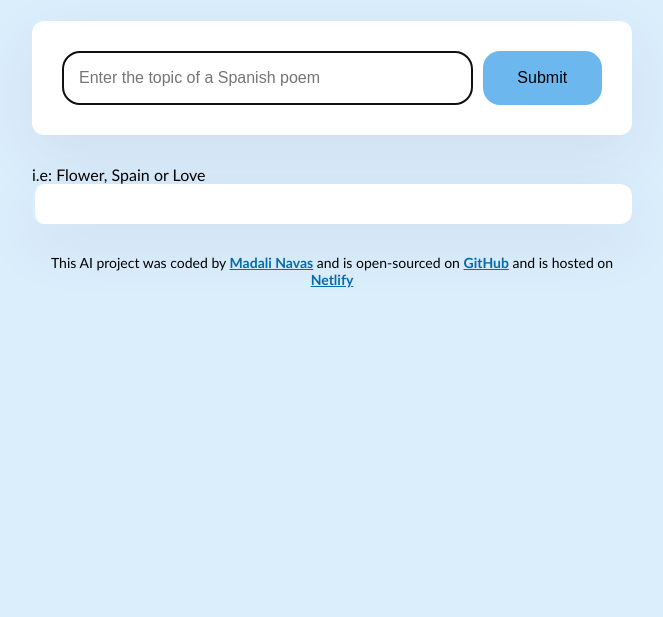
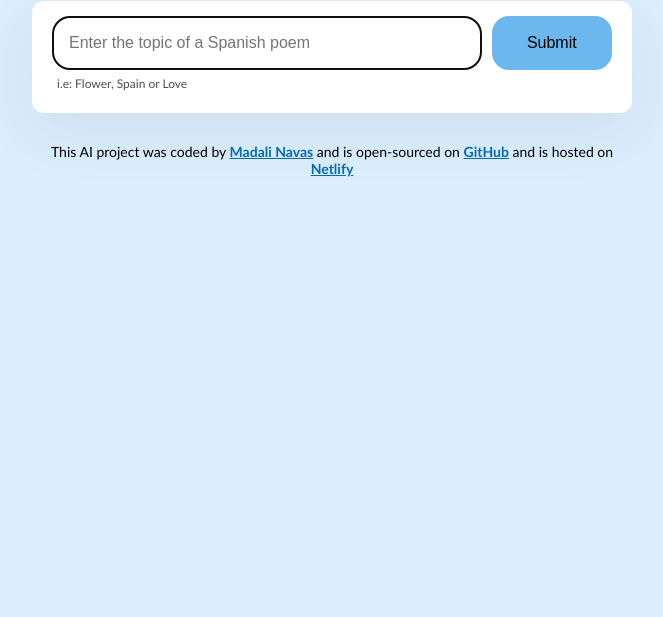
Before and after one commit to Bpmodele/spanish-poems-generator, a plain HTML site: page index.html in a window 1280 px wide. Shown: the part 183-800 px from the top of the page, without its empty margins (308-971 px from the left). Drawn offline with nearby package versions, Linux system fonts and the light colour scheme.

Commit message:
Changed some CSS style

```diff
--- a/src/style.css
+++ b/src/style.css
@@ -7,7 +7,7 @@ a {
   color: #046baf;
 }
 .container {
-  margin: 120px auto;
+  margin: 100px auto;
   max-width: 600px;
 }
 
@@ -23,13 +23,23 @@ h1 {
   color: #272044;
 }
 
+.form-container {
+  background-color: white;
+  margin-bottom: 30px;
+  border-radius: 12px;
+  padding: 15px 20px;
+  box-shadow: 0px 20px 60px rgba(65, 50, 100, 0.08);
+}
+
 form {
-  padding: 30px;
-  background-color: white;
-  box-shadow: 0px 20px 60px rgba(65, 50, 100, 0.08);
-  border-radius: 12px;
   display: flex;
-  margin-bottom: 30px;
+}
+
+.hint {
+  line-height: 1.5;
+  margin: 5px;
+  opacity: 0.7;
+  font-size: 12px;
 }
 
 .instructions {
@@ -62,6 +72,10 @@ form {
   border-radius: 12px;
 }
 
+.hidden {
+  display: none;
+}
+
 .poem strong {
   color: #046baf;
 }
@@ -71,3 +85,13 @@ footer {
   font-size: 14px;
   margin-top: 30px;
 }
+
+.blink {
+  animation: blink-animation 1s steps(5, start) infinite;
+}
+
+@-webkit-keyframes blink-animation {
+  to {
+    visibility: hidden;
+  }
+}
```
